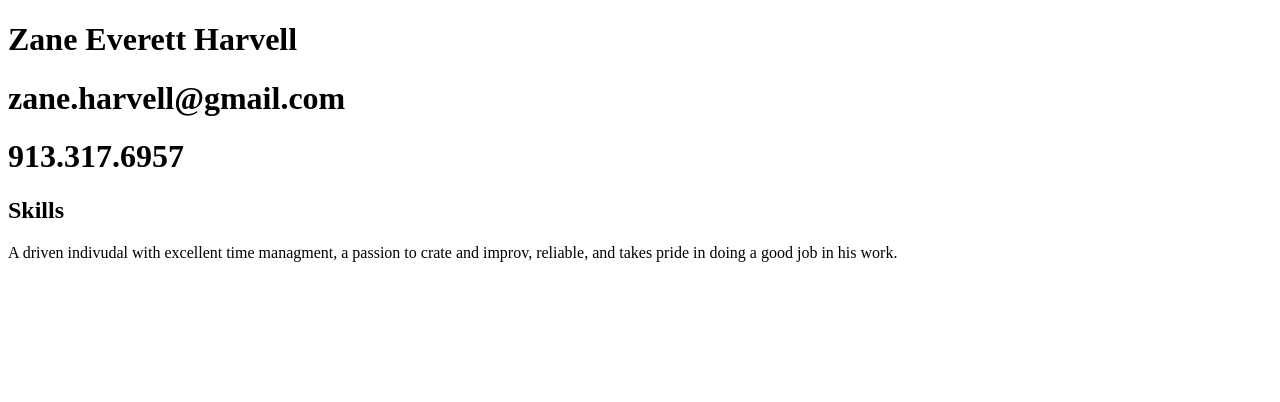
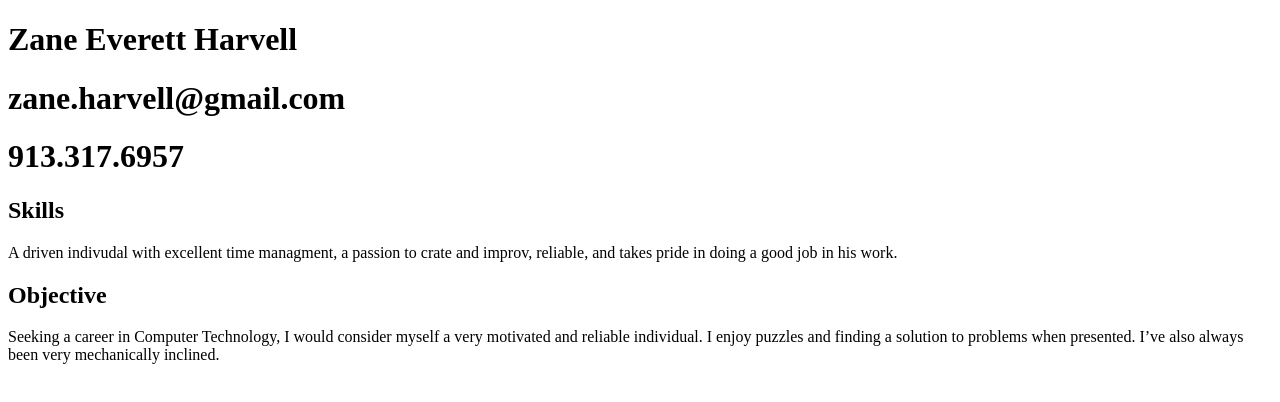
Before and after one commit to zeharvell/zeharvel.github.io, a plain HTML site: page index.html in a window 1280 px wide. Drawn offline with Linux system fonts and the light colour scheme.

Commit message:
Update index.html

```diff
--- a/index.html
+++ b/index.html
@@ -13,6 +13,8 @@
       <div class="container">
         <h2>Skills</h2>
           <p>A driven indivudal with excellent time managment, a passion to crate and improv, reliable, and takes pride in doing a good job in his work.</p>
+        <h2>Objective</h2>
+          <p>Seeking a career in Computer Technology, I would consider myself a very motivated and reliable individual. I enjoy puzzles and finding a solution to problems when presented. I’ve also always been very mechanically inclined.</p>
       </div>
     </body>
   </html
```
